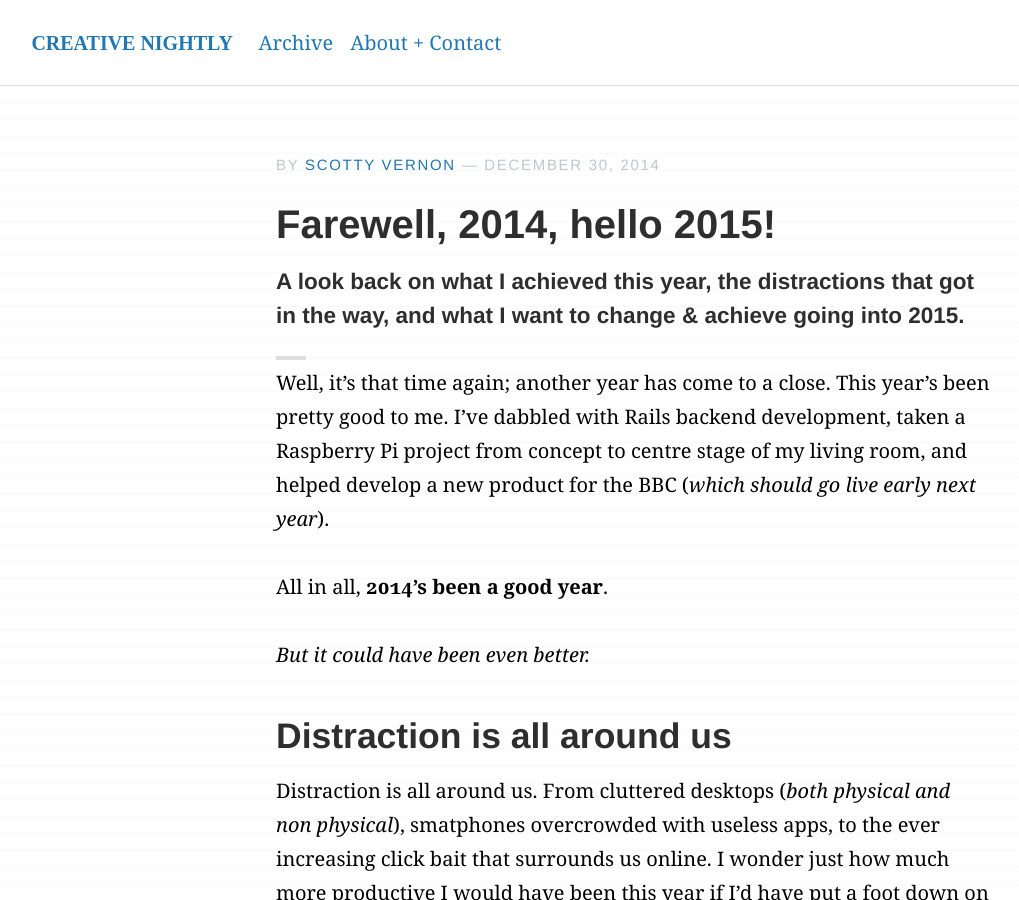
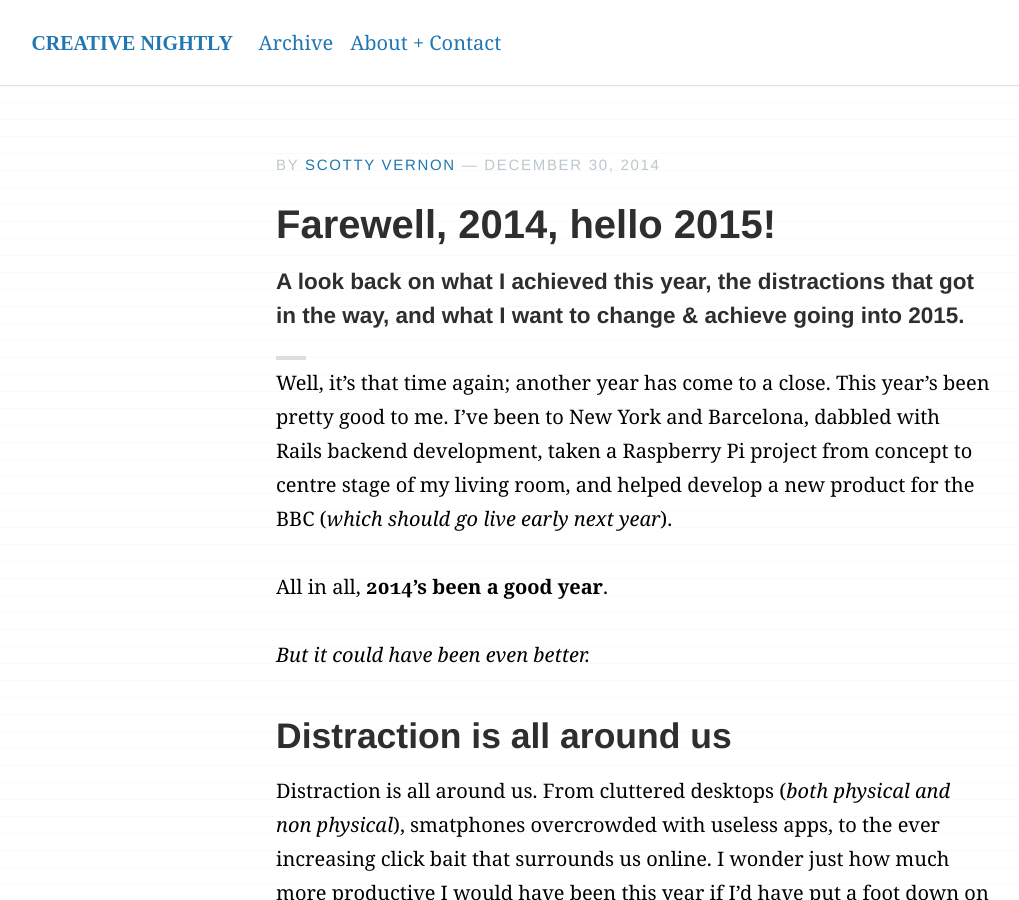
Before and after one commit to KingScooty/creativenightly.com, a Jekyll site: the page built from _posts/2014-12-30-Farewell-2014-hello-2015.md, in a window 1280 px wide and 900 px high. Shown: the whole window, without its empty margins (7-1026 px from the left). Built offline with Jekyll 4.4.1, drawn with Linux system fonts in a browser that asks for light colours; comment, search, counter and statistics services are not loaded.

Commit message:
More typeyness.

```diff
--- a/_posts/2014-12-30-Farewell-2014-hello-2015.md
+++ b/_posts/2014-12-30-Farewell-2014-hello-2015.md
@@ -17,7 +17,7 @@ author:
   image: ks.png
 ---
 
-Well, it's that time again; another year has come to a close. This year's been pretty good to me. I've dabbled with Rails backend development, taken a Raspberry Pi project from concept to centre stage of my living room, and helped develop a new product for the BBC (*which should go live early next year*).
+Well, it's that time again; another year has come to a close. This year's been pretty good to me. I've been to New York and Barcelona, dabbled with Rails backend development, taken a Raspberry Pi project from concept to centre stage of my living room, and helped develop a new product for the BBC (*which should go live early next year*).
 
 All in all, **2014's been a good year**.
 
```
